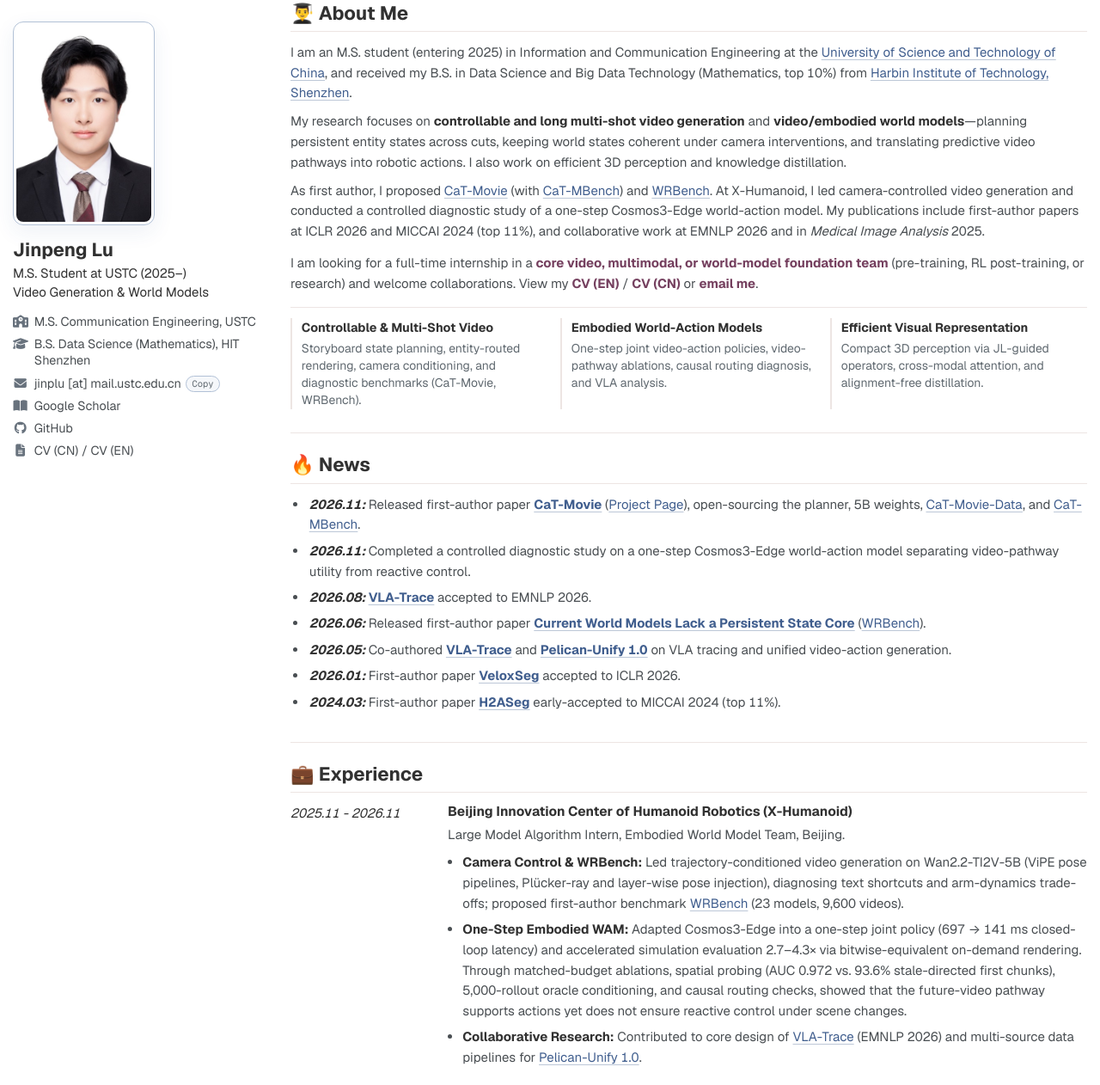
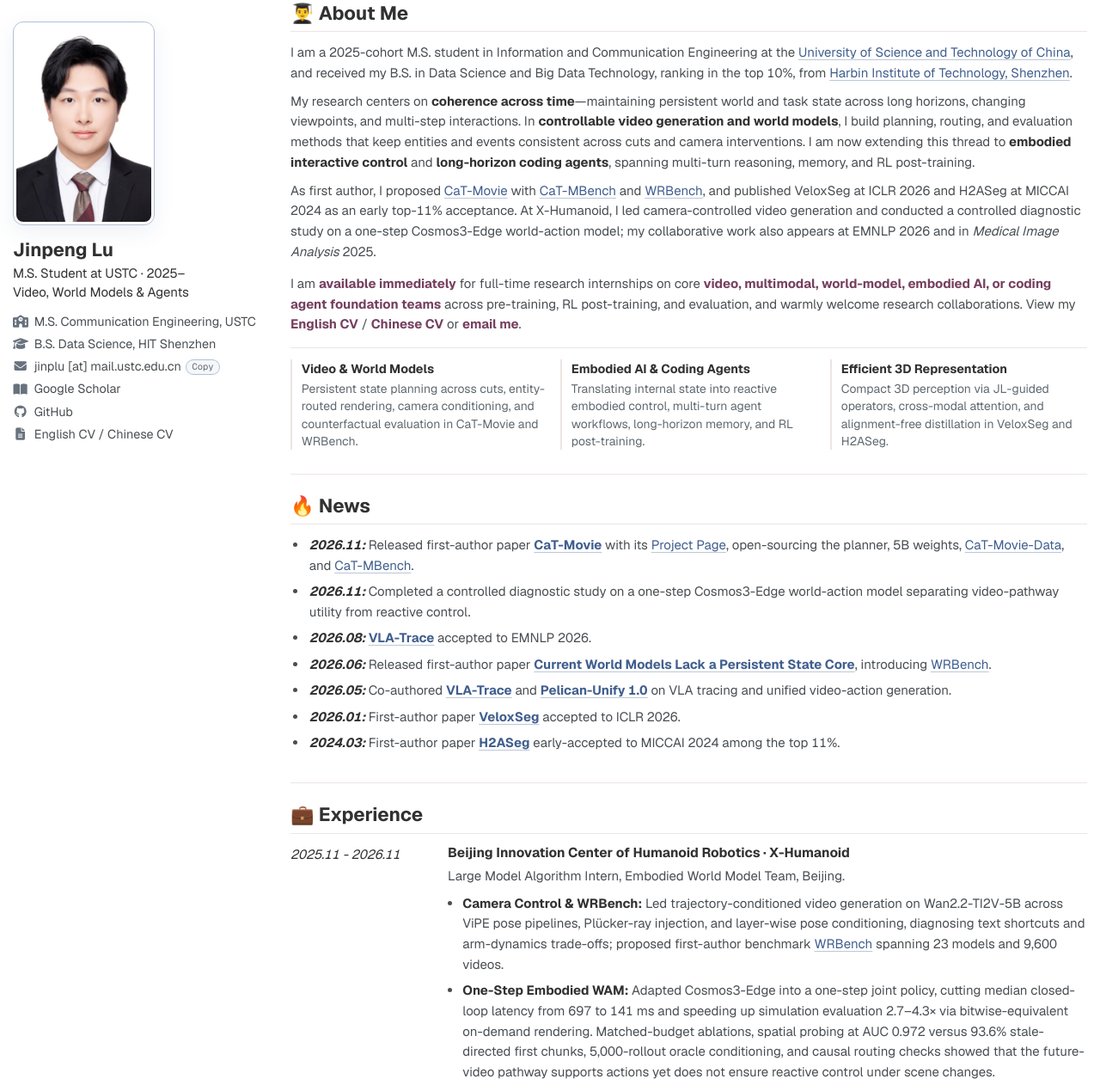
Before and after one commit to JinPLu/JinPLu.github.io, a plain HTML site: page index.html in a window 1280 px wide. Shown: the part 110-1372 px from the top of the page at 86% size. Drawn offline with nearby package versions, Linux system fonts and the light colour scheme; no server answers.

Commit message:
Refine coherence-across-time narrative, trim parentheses, and sync public CVs

```diff
--- a/index.html
+++ b/index.html
@@ -54,7 +54,7 @@
         <section class="profile-card">
           <img class="avatar" src="assets/img/profile.jpg" alt="Portrait of Jinpeng Lu">
           <h1>Jinpeng Lu</h1>
-          <p class="profile-role">M.S. Student at USTC (2025–)<br>Video Generation &amp; World Models</p>
+          <p class="profile-role">M.S. Student at USTC · 2025–<br>Video, World Models &amp; Agents</p>
 
           <ul class="profile-links" aria-label="Profile links">
             <li>
@@ -63,7 +63,7 @@
             </li>
             <li>
               <i class="fa-solid fa-graduation-cap" aria-hidden="true"></i>
-              <span>B.S. Data Science (Mathematics), <a href="https://www.hitsz.edu.cn/" target="_blank" rel="noopener">HIT Shenzhen</a></span>
+              <span>B.S. Data Science, <a href="https://www.hitsz.edu.cn/" target="_blank" rel="noopener">HIT Shenzhen</a></span>
             </li>
             <li>
               <i class="fa-solid fa-envelope" aria-hidden="true"></i>
@@ -87,9 +87,9 @@
             <li>
               <i class="fa-solid fa-file-lines" aria-hidden="true"></i>
               <span>
-                <a href="docs/jinpeng-lu-cv-cn.pdf" target="_blank" rel="noopener">CV (CN)</a>
+                <a href="docs/jinpeng-lu-cv-en.pdf" target="_blank" rel="noopener">English CV</a>
                 /
-                <a href="docs/jinpeng-lu-cv-en.pdf" target="_blank" rel="noopener">CV (EN)</a>
+                <a href="docs/jinpeng-lu-cv-cn.pdf" target="_blank" rel="noopener">Chinese CV</a>
               </span>
             </li>
           </ul>
@@ -101,32 +101,32 @@
           <h2>👨‍🎓 About Me</h2>
           <div class="about-copy">
             <p>
-              I am an M.S. student (entering 2025) in Information and Communication Engineering at the
+              I am a 2025-cohort M.S. student in Information and Communication Engineering at the
               <a href="https://www.ustc.edu.cn/" target="_blank" rel="noopener">University of Science and Technology of China</a>,
-              and received my B.S. in Data Science and Big Data Technology (Mathematics, top 10%) from
+              and received my B.S. in Data Science and Big Data Technology, ranking in the top 10%, from
               <a href="https://www.hitsz.edu.cn/" target="_blank" rel="noopener">Harbin Institute of Technology, Shenzhen</a>.
             </p>
             <p>
-              My research focuses on <strong>controllable and long multi-shot video generation</strong> and <strong>video/embodied world models</strong>—planning persistent entity states across cuts, keeping world states coherent under camera interventions, and translating predictive video pathways into robotic actions. I also work on efficient 3D perception and knowledge distillation.
+              My research centers on <strong>coherence across time</strong>—maintaining persistent world and task state across long horizons, changing viewpoints, and multi-step interactions. In <strong>controllable video generation and world models</strong>, I build planning, routing, and evaluation methods that keep entities and events consistent across cuts and camera interventions. I am now extending this thread to <strong>embodied interactive control</strong> and <strong>long-horizon coding agents</strong>, spanning multi-turn reasoning, memory, and RL post-training.
             </p>
             <p>
-              As first author, I proposed <a href="https://jinplu.github.io/CaT-Movie/" target="_blank" rel="noopener">CaT-Movie</a> (with <a href="https://huggingface.co/datasets/JinPLU/CaT-MBench" target="_blank" rel="noopener">CaT-MBench</a>) and <a href="https://jinplu.github.io/WRBench/" target="_blank" rel="noopener">WRBench</a>. At X-Humanoid, I led camera-controlled video generation and conducted a controlled diagnostic study of a one-step Cosmos3-Edge world-action model. My publications include first-author papers at ICLR 2026 and MICCAI 2024 (top 11%), and collaborative work at EMNLP 2026 and in <em>Medical Image Analysis</em> 2025.
+              As first author, I proposed <a href="https://jinplu.github.io/CaT-Movie/" target="_blank" rel="noopener">CaT-Movie</a> with <a href="https://huggingface.co/datasets/JinPLU/CaT-MBench" target="_blank" rel="noopener">CaT-MBench</a> and <a href="https://jinplu.github.io/WRBench/" target="_blank" rel="noopener">WRBench</a>, and published VeloxSeg at ICLR 2026 and H2ASeg at MICCAI 2024 as an early top-11% acceptance. At X-Humanoid, I led camera-controlled video generation and conducted a controlled diagnostic study on a one-step Cosmos3-Edge world-action model; my collaborative work also appears at EMNLP 2026 and in <em>Medical Image Analysis</em> 2025.
             </p>
-            <p class="current-focus">I am looking for a full-time internship in a <strong>core video, multimodal, or world-model foundation team</strong> (pre-training, RL post-training, or research) and welcome collaborations. View my <a href="docs/jinpeng-lu-cv-en.pdf" target="_blank" rel="noopener">CV (EN)</a> / <a href="docs/jinpeng-lu-cv-cn.pdf" target="_blank" rel="noopener">CV (CN)</a> or <a href="mailto:jinplu@mail.ustc.edu.cn">email me</a>.</p>
+            <p class="current-focus">I am <strong>available immediately</strong> for full-time research internships on core <strong>video, multimodal, world-model, embodied AI, or coding agent foundation teams</strong> across pre-training, RL post-training, and evaluation, and warmly welcome research collaborations. View my <a href="docs/jinpeng-lu-cv-en.pdf" target="_blank" rel="noopener">English CV</a> / <a href="docs/jinpeng-lu-cv-cn.pdf" target="_blank" rel="noopener">Chinese CV</a> or <a href="mailto:jinplu@mail.ustc.edu.cn">email me</a>.</p>
           </div>
 
           <ul class="quick-facts" aria-label="Research interests">
             <li>
-              <strong>Controllable &amp; Multi-Shot Video</strong>
-              <span>Storyboard state planning, entity-routed rendering, camera conditioning, and diagnostic benchmarks (CaT-Movie, WRBench).</span>
+              <strong>Video &amp; World Models</strong>
+              <span>Persistent state planning across cuts, entity-routed rendering, camera conditioning, and counterfactual evaluation in CaT-Movie and WRBench.</span>
             </li>
             <li>
-              <strong>Embodied World-Action Models</strong>
-              <span>One-step joint video-action policies, video-pathway ablations, causal routing diagnosis, and VLA analysis.</span>
+              <strong>Embodied AI &amp; Coding Agents</strong>
+              <span>Translating internal state into reactive embodied control, multi-turn agent workflows, long-horizon memory, and RL post-training.</span>
             </li>
             <li>
-              <strong>Efficient Visual Representation</strong>
-              <span>Compact 3D perception via JL-guided operators, cross-modal attention, and alignment-free distillation.</span>
+              <strong>Efficient 3D Representation</strong>
+              <span>Compact 3D perception via JL-guided operators, cross-modal attention, and alignment-free distillation in VeloxSeg and H2ASeg.</span>
             </li>
           </ul>
         </section>
@@ -136,13 +136,13 @@
             <h2>🔥 News</h2>
           </div>
           <ul class="news-list">
-            <li><time>2026.11</time><span>Released first-author paper <strong><a href="https://arxiv.org/abs/2611.25620" target="_blank" rel="noopener">CaT-Movie</a></strong> (<a href="https://jinplu.github.io/CaT-Movie/" target="_blank" rel="noopener">Project Page</a>), open-sourcing the planner, 5B weights, <a href="https://huggingface.co/datasets/JinPLU/CaT-Movie-Data" target="_blank" rel="noopener">CaT-Movie-Data</a>, and <a href="https://huggingface.co/datasets/JinPLU/CaT-MBench" target="_blank" rel="noopener">CaT-MBench</a>.</span></li>
+            <li><time>2026.11</time><span>Released first-author paper <strong><a href="https://arxiv.org/abs/2611.25620" target="_blank" rel="noopener">CaT-Movie</a></strong> with its <a href="https://jinplu.github.io/CaT-Movie/" target="_blank" rel="noopener">Project Page</a>, open-sourcing the planner, 5B weights, <a href="https://huggingface.co/datasets/JinPLU/CaT-Movie-Data" target="_blank" rel="noopener">CaT-Movie-Data</a>, and <a href="https://huggingface.co/datasets/JinPLU/CaT-MBench" target="_blank" rel="noopener">CaT-MBench</a>.</span></li>
             <li><time>2026.11</time><span>Completed a controlled diagnostic study on a one-step Cosmos3-Edge world-action model separating video-pathway utility from reactive control.</span></li>
             <li><time>2026.08</time><span><strong><a href="https://arxiv.org/abs/2605.30117" target="_blank" rel="noopener">VLA-Trace</a></strong> accepted to EMNLP 2026.</span></li>
-            <li><time>2026.06</time><span>Released first-author paper <strong><a href="https://arxiv.org/abs/2606.20545" target="_blank" rel="noopener">Current World Models Lack a Persistent State Core</a></strong> (<a href="https://jinplu.github.io/WRBench/" target="_blank" rel="noopener">WRBench</a>).</span></li>
+            <li><time>2026.06</time><span>Released first-author paper <strong><a href="https://arxiv.org/abs/2606.20545" target="_blank" rel="noopener">Current World Models Lack a Persistent State Core</a></strong>, introducing <a href="https://jinplu.github.io/WRBench/" target="_blank" rel="noopener">WRBench</a>.</span></li>
             <li><time>2026.05</time><span>Co-authored <strong><a href="https://arxiv.org/abs/2605.30117" target="_blank" rel="noopener">VLA-Trace</a></strong> and <strong><a href="https://arxiv.org/abs/2605.15153" target="_blank" rel="noopener">Pelican-Unify 1.0</a></strong> on VLA tracing and unified video-action generation.</span></li>
             <li><time>2026.01</time><span>First-author paper <strong><a href="https://arxiv.org/abs/2509.22307" target="_blank" rel="noopener">VeloxSeg</a></strong> accepted to ICLR 2026.</span></li>
-            <li><time>2024.03</time><span>First-author paper <strong><a href="https://doi.org/10.1007/978-3-031-72111-3_30" target="_blank" rel="noopener">H2ASeg</a></strong> early-accepted to MICCAI 2024 (top 11%).</span></li>
+            <li><time>2024.03</time><span>First-author paper <strong><a href="https://doi.org/10.1007/978-3-031-72111-3_30" target="_blank" rel="noopener">H2ASeg</a></strong> early-accepted to MICCAI 2024 among the top 11%.</span></li>
           </ul>
         </section>
 
@@ -154,12 +154,12 @@
             <article class="timeline-item">
               <div class="timeline-date">2025.11 - 2026.11</div>
               <div>
-                <h3>Beijing Innovation Center of Humanoid Robotics (X-Humanoid)</h3>
+                <h3>Beijing Innovation Center of Humanoid Robotics · X-Humanoid</h3>
                 <p>Large Model Algorithm Intern, Embodied World Model Team, Beijing.</p>
                 <ul class="experience-details">
-                  <li><strong>Camera Control &amp; WRBench:</strong> Led trajectory-conditioned video generation on Wan2.2-TI2V-5B (ViPE pose pipelines, Plücker-ray and layer-wise pose injection), diagnosing text shortcuts and arm-dynamics trade-offs; proposed first-author benchmark <a href="https://jinplu.github.io/WRBench/" target="_blank" rel="noopener">WRBench</a> (23 models, 9,600 videos).</li>
-                  <li><strong>One-Step Embodied WAM:</strong> Adapted Cosmos3-Edge into a one-step joint policy (697 → 141 ms closed-loop latency) and accelerated simulation evaluation 2.7–4.3× via bitwise-equivalent on-demand rendering. Through matched-budget ablations, spatial probing (AUC 0.972 vs. 93.6% stale-directed first chunks), 5,000-rollout oracle conditioning, and causal routing checks, showed that the future-video pathway supports actions yet does not ensure reactive control under scene changes.</li>
-                  <li><strong>Collaborative Research:</strong> Contributed to core design of <a href="https://arxiv.org/abs/2605.30117" target="_blank" rel="noopener">VLA-Trace</a> (EMNLP 2026) and multi-source data pipelines for <a href="https://arxiv.org/abs/2605.15153" target="_blank" rel="noopener">Pelican-Unify 1.0</a>.</li>
+                  <li><strong>Camera Control &amp; WRBench:</strong> Led trajectory-conditioned video generation on Wan2.2-TI2V-5B across ViPE pose pipelines, Plücker-ray injection, and layer-wise pose conditioning, diagnosing text shortcuts and arm-dynamics trade-offs; proposed first-author benchmark <a href="https://jinplu.github.io/WRBench/" target="_blank" rel="noopener">WRBench</a> spanning 23 models and 9,600 videos.</li>
+                  <li><strong>One-Step Embodied WAM:</strong> Adapted Cosmos3-Edge into a one-step joint policy, cutting median closed-loop latency from 697 to 141 ms and speeding up simulation evaluation 2.7–4.3× via bitwise-equivalent on-demand rendering. Matched-budget ablations, spatial probing at AUC 0.972 versus 93.6% stale-directed first chunks, 5,000-rollout oracle conditioning, and causal routing checks showed that the future-video pathway supports actions yet does not ensure reactive control under scene changes.</li>
+                  <li><strong>Collaborative Research:</strong> Contributed to the core design of <a href="https://arxiv.org/abs/2605.30117" target="_blank" rel="noopener">VLA-Trace</a>, accepted to EMNLP 2026, and multi-source data pipelines for <a href="https://arxiv.org/abs/2605.15153" target="_blank" rel="noopener">Pelican-Unify 1.0</a>.</li>
                 </ul>
               </div>
             </article>
@@ -618,7 +618,7 @@
         <section id="tools" class="section open-source-section reveal-item" aria-labelledby="tools-heading">
           <div class="section-heading">
             <h2 id="tools-heading">🧰 Open-source Work</h2>
-            <p>I build practical tools for agent and research workflows.</p>
+            <p>Tools and workflows for long-horizon agent execution, GPU coordination, and research rigor.</p>
           </div>
 
           <div class="open-source-rail-toolbar">
@@ -701,7 +701,7 @@
               <div class="timeline-date">2021.09 - 2025.06</div>
               <div>
                 <h3><a href="https://www.hitsz.edu.cn/" target="_blank" rel="noopener">Harbin Institute of Technology, Shenzhen</a></h3>
-                <p>B.S. in Data Science and Big Data Technology (Mathematics discipline). GPA: 3.728 / 4, ranking 17 / 172.</p>
+                <p>B.S. in Data Science and Big Data Technology, Mathematics discipline. GPA 3.728 / 4, ranking 17 / 172.</p>
               </div>
             </article>
           </div>
```
Also changed, not shown: zh.html (+21 -21 lines), 2 other files.
